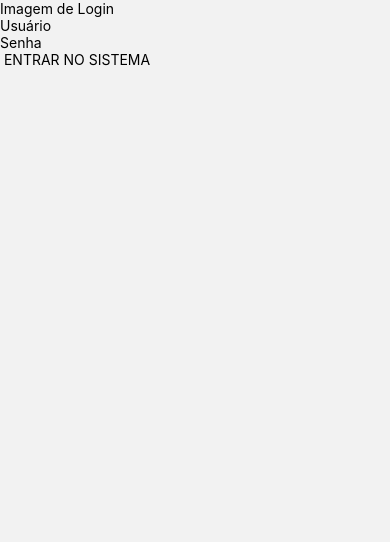
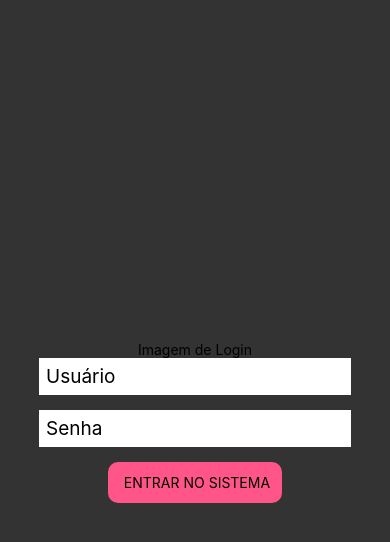
Before and after one commit to LucasCruz-dev/rastreador-logistico, a React Native app: screen /Login in a window 390 px wide. Shown: the top 542 px of the page. Built offline with nearby package versions, Linux system fonts and the light colour scheme.

Commit message:
app parte 1

```diff
--- a/assets/css/Css.js
+++ b/assets/css/Css.js
@@ -2,8 +2,41 @@ import {StyleSheet} from "react-native";
 const css = StyleSheet.create({
     container: {
       flex: 1,
-      backgroundColor: '#fff',
       alignItems: 'center',
       justifyContent: 'center',
+      backgroundColor:'#333',
     },
+
+    login__msg:{
+    fontWeight:'bold',
+    fontSize:10,
+    color: '#ff0000',
+    marginTop: 10,
+    marginBottom: 15,
+    display: "none",
+
+    },
+    login__form:{
+      width: '80%',
+
+    },
+
+    login__input:{
+      backgroundColor:'#fff',
+      fontSize:19,
+      padding: 7,
+      marginBottom: 15
+    },
+
+   login__button:{
+     padding: 12,
+     backgroundColor:'#f58',
+     alignSelf:"center",
+     borderRadius: 10
+
+   }
+
+
+
   });
+  export {css};
--- a/components/login.js
+++ b/components/login.js
@@ -1,20 +1,25 @@
 import { StatusBar } from 'expo-status-bar';
 import React from 'react';
-import { StyleSheet, Text, View, KeyboardAvoidingView, TextInput, TouchableOpacity } from 'react-native';
+import { Platform, Text, View, KeyboardAvoidingView, TextInput, TouchableOpacity } from 'react-native';
 import {css} from '../assets/css/Css'
 
 
 export default function Login(){
     return (
-        <KeyboardAvoidingView>
+        <KeyboardAvoidingView
+         behavior={Platform.OS === "ios" ? "padding" : "height"}
+         style={[css.container]}>
             <View>
                 <Text>Imagem de Login</Text>
             </View>
             <View>
-                <TextInput placeholder='Usuário' />
-                <TextInput placeholder='Senha' secureTextEntry={true} />
-                <TouchableOpacity>
-                    <Text> ENTRAR NO SISTEMA</Text>
+                <Text style={css.login__msg}>Usuário ou Senha inválidos</Text>
+            </View>
+            <View style={css.login__form}>
+                <TextInput style={css.login__input} placeholder='Usuário' />
+                <TextInput style={css.login__input} placeholder='Senha' secureTextEntry={true} />
+                <TouchableOpacity style={css.login__button}>
+                    <Text style={css.login__buttonText}> ENTRAR NO SISTEMA</Text>
                 </TouchableOpacity>
             </View>
         </KeyboardAvoidingView>
```
